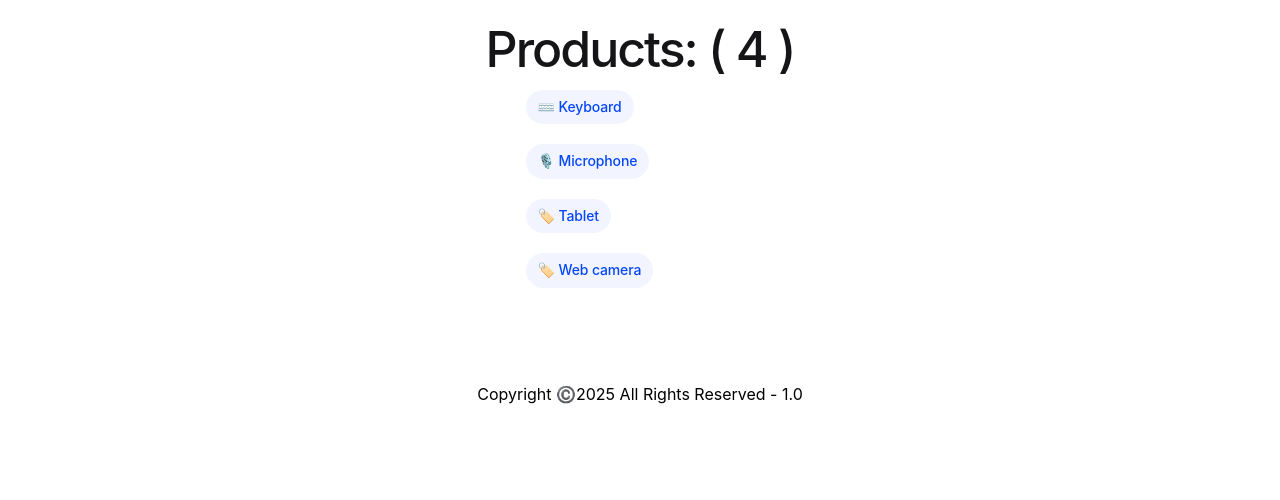
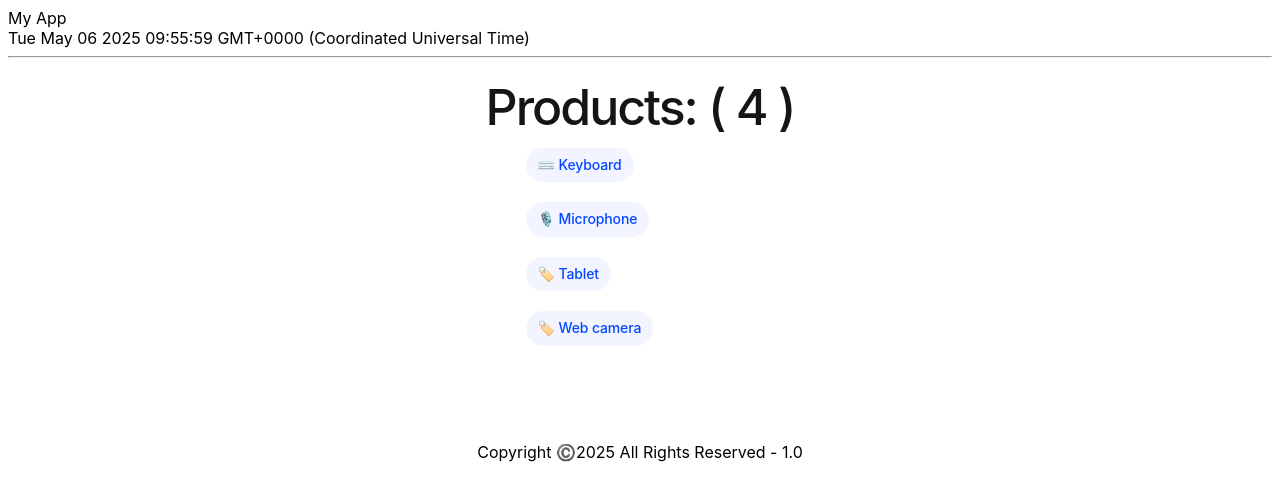
Before and after one commit to JoaoGoncalves/pj-angular, an Angular app in the folder my-app/: page / in a window 1280 px wide. Shown: the top 500 px of the page. Built offline with nearby package versions, Linux system fonts and the light colour scheme.

Commit message:
observable inicial

```diff
--- a/my-app/src/app/app.component.html
+++ b/my-app/src/app/app.component.html
@@ -1,3 +1,5 @@
+<header [innerHTML]="title"></header>
+<hr>
 
 <main class="main">
   <div class="content">
--- a/my-app/src/app/app.component.ts
+++ b/my-app/src/app/app.component.ts
@@ -3,7 +3,7 @@ import { RouterOutlet } from '@angular/router';
 import { ProductListComponent } from './product-list/product-list.component';
 import { CopyrightDirective } from './copyright.directive';
 import { APP_SETTINGS, appSettings } from './app.settings';
-import { from, of } from 'rxjs';
+import { from, Observable, of } from 'rxjs';
 
 
 @Component({
@@ -17,7 +17,20 @@ export class AppComponent {
   title = 'Ola Universo';
   settings = inject(APP_SETTINGS);
 
+  title$ = new Observable( observer => {
+    setInterval( ()=> observer.next(undefined), 1000);
+  })
+
   constructor(){
+    this.title$.subscribe(this.setTitle)
+  }
+
+  private setTitle = () => {
+    const timestamp = new Date();
+    this.title = `${this.settings.title} <br> ${timestamp}`;
+  }
+
+ /*  constructor(){
 
     console.log('------------- of() ------------------');
     //of(1 ,2 ,'joao', true, 6, 9).subscribe( val => console.log(val));
@@ -30,14 +43,12 @@ export class AppComponent {
 
     console.log('------------- from(array) ------------------');
     let nomes = ['joao', 'maria', 'antonio'];
-
     let nomes$ = from(nomes);
-
-    nomes$.subscribe( val => console.log(val))
+    nomes$.subscribe( val => console.log(val));
 
 
 
 
-  }
+  } */
 
 }
```
